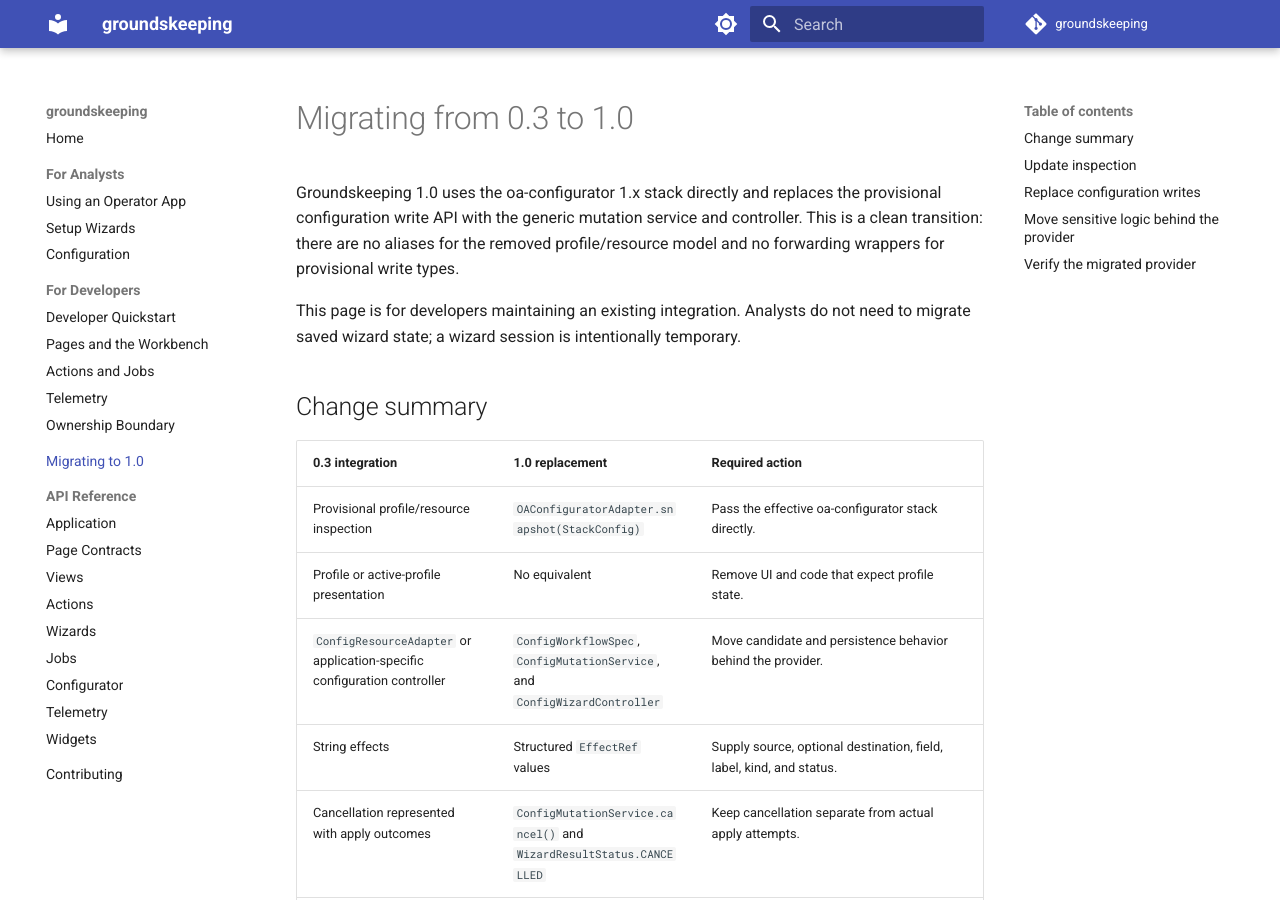
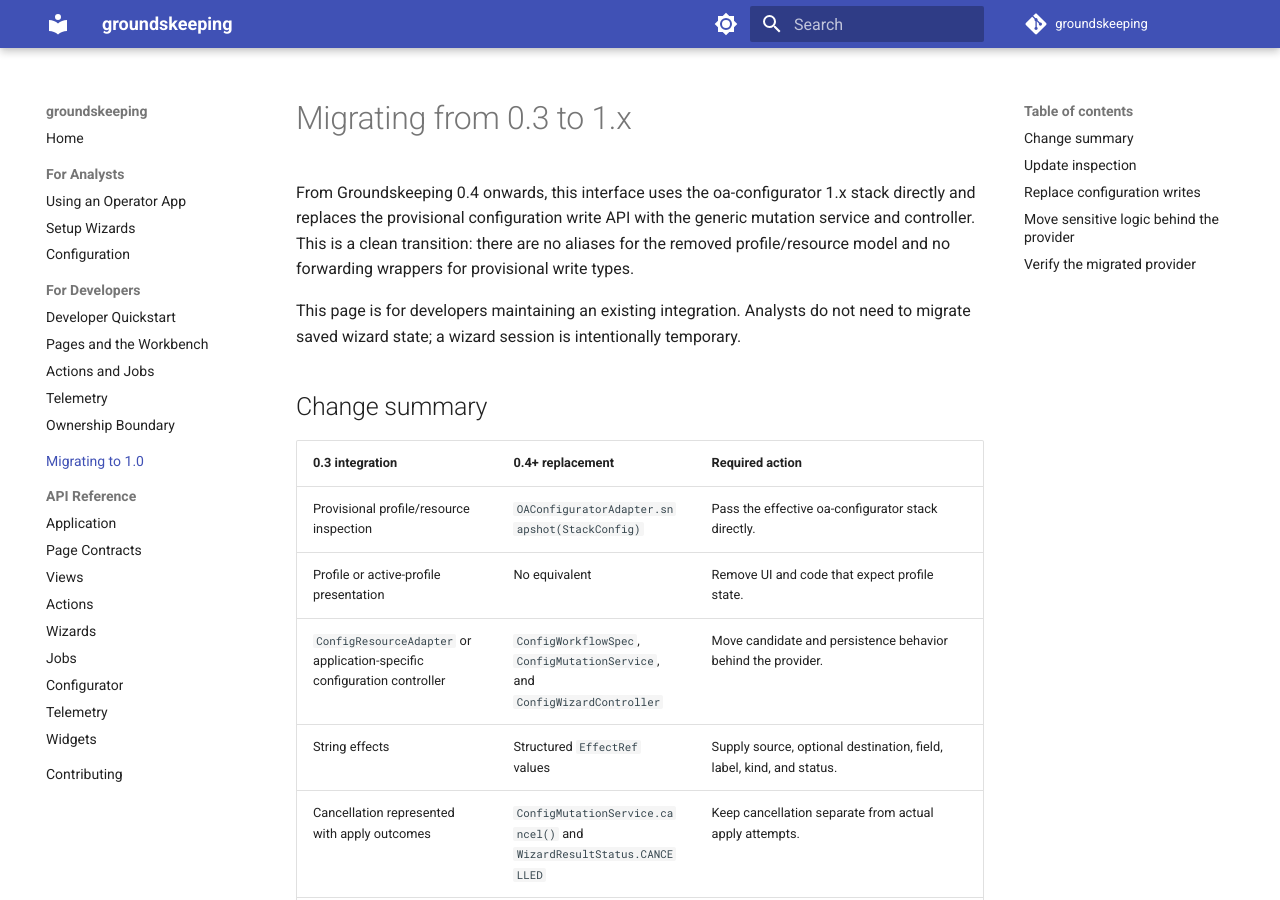
Before and after one commit to AustralianCancerDataNetwork/groundskeeping, an MkDocs documentation site: the page built from docs/migration-1.0.md, in a window 1280 px wide and 900 px high. Built offline with MkDocs 1.6.1 and Material for MkDocs 9.7.7, drawn with Linux system fonts in a browser that asks for light colours; comment, search, counter and statistics services are not loaded; some of the changed text lies outside the part shown.

Commit message:
docs update

```diff
--- a/docs/migration-1.0.md
+++ b/docs/migration-1.0.md
@@ -1,12 +1,12 @@
-# Migrating from 0.3 to 1.0
+# Migrating from 0.3 to 1.x
 
-Groundskeeping 1.0 uses the oa-configurator 1.x stack directly and replaces the provisional configuration write API with the generic mutation service and controller. This is a clean transition: there are no aliases for the removed profile/resource model and no forwarding wrappers for provisional write types.
+From Groundskeeping 0.4 onwards, this interface uses the oa-configurator 1.x stack directly and replaces the provisional configuration write API with the generic mutation service and controller. This is a clean transition: there are no aliases for the removed profile/resource model and no forwarding wrappers for provisional write types.
 
 This page is for developers maintaining an existing integration. Analysts do not need to migrate saved wizard state; a wizard session is intentionally temporary.
 
 ## Change summary
 
-| 0.3 integration | 1.0 replacement | Required action |
+| 0.3 integration | 0.4+ replacement | Required action |
 |---|---|---|
 | Provisional profile/resource inspection | `OAConfiguratorAdapter.snapshot(StackConfig)` | Pass the effective oa-configurator stack directly. |
 | Profile or active-profile presentation | No equivalent | Remove UI and code that expect profile state. |
@@ -46,7 +46,7 @@ Provider fields must all appear in the workflow exactly once. Conditions match a
 
 ## Move sensitive logic behind the provider
 
-In 0.3, `ReviewChange(sensitive=True)` hid values in `repr`, but `before` and `after` still held the originals. In 1.0, construction replaces both values with `<redacted>`. `ConfigDiffEntry` applies the same rule with `RedactedValue`.
+`ReviewChange(sensitive=True)` hides values in `repr`, `before` and `after`, with construction replacing values with `<redacted>`. `ConfigDiffEntry` applies the same rule with `RedactedValue`.
 
 Sensitive `FieldSpec` validators also use a protected error boundary. If a validator returns or raises a message containing submitted input, the public error becomes `<label> is invalid.`
 
```
Also changed, not shown: docs/telemetry.md (+1 -1 lines).
